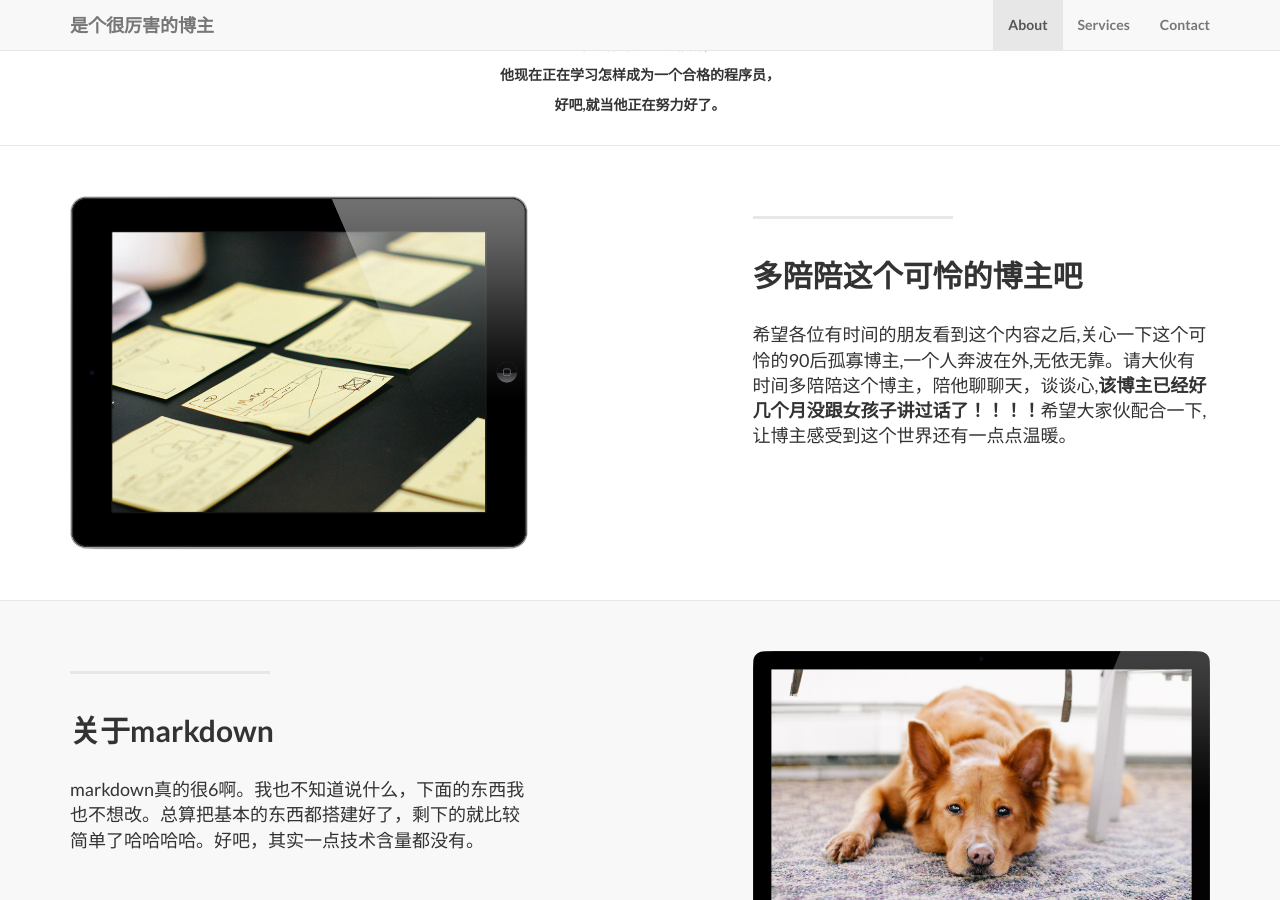
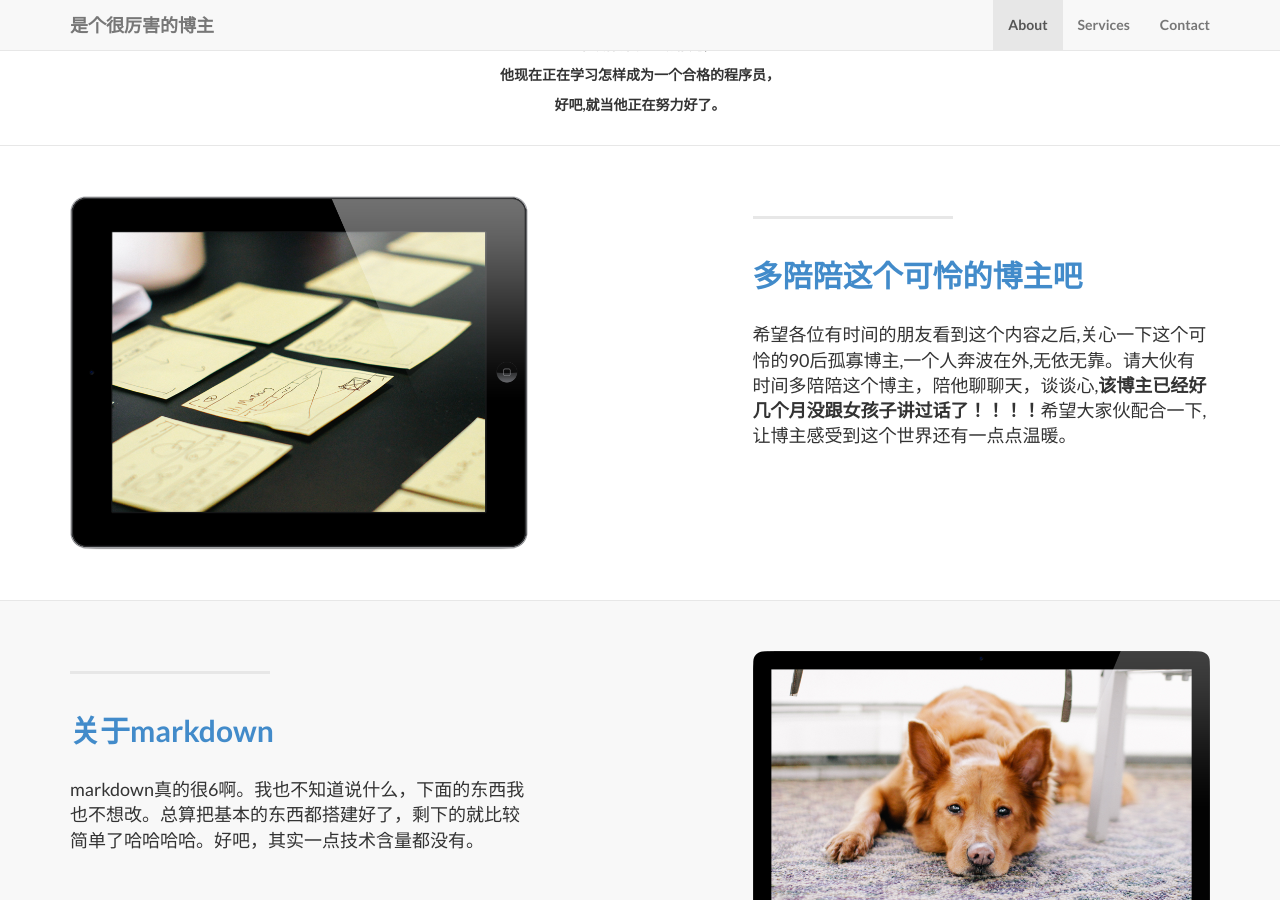
Before and after one commit to sjw513995584/sjw513995584.github.io, a Jekyll site: the page built from index.html, in a window 1280 px wide and 900 px high, scrolled down 895 px. Built offline with Jekyll 4.4.1, drawn with Linux system fonts in a browser that asks for light colours.

Commit message:
<a>
NOV.30

```diff
--- a/_includes/page_content.html
+++ b/_includes/page_content.html
@@ -11,7 +11,7 @@
                 <div class="col-lg-5 col-sm-6">
                     <hr class="section-heading-spacer">
                     <div class="clearfix"></div>
-                    <h2 class="section-heading">{{ post.title }}</h2>
+                    <a href="#"><h2 class="section-heading">{{ post.title }}</h2></a>
                     <div class="lead">{{ post.content }}</div>
                 </div>
                 <div class="col-lg-5 col-lg-offset-2 col-sm-6">
@@ -34,7 +34,7 @@
                 <div class="col-lg-5 col-lg-offset-1 col-sm-push-6  col-sm-6">
                     <hr class="section-heading-spacer">
                     <div class="clearfix"></div>
-                    <h2 class="section-heading">{{ post.title }}</h2>
+                    <a href="#"><h2 class="section-heading">{{ post.title }}</h2></a>
                     <div class="lead">{{ post.content }}</div>
                 </div>
                 <div class="col-lg-5 col-sm-pull-6  col-sm-6">
```
